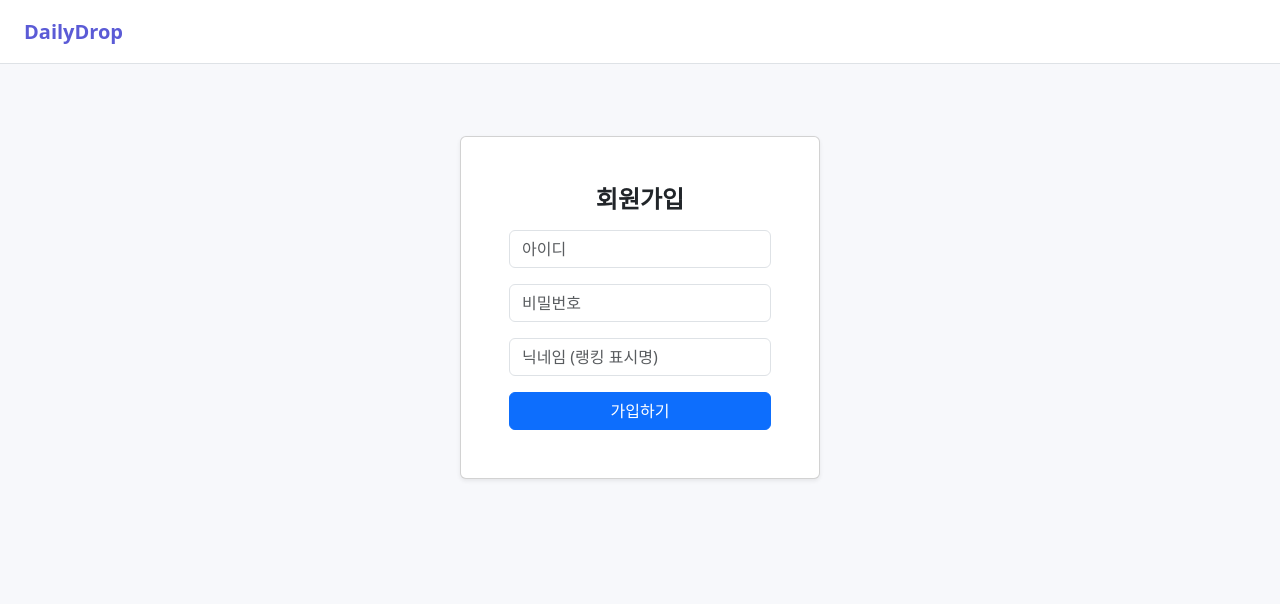
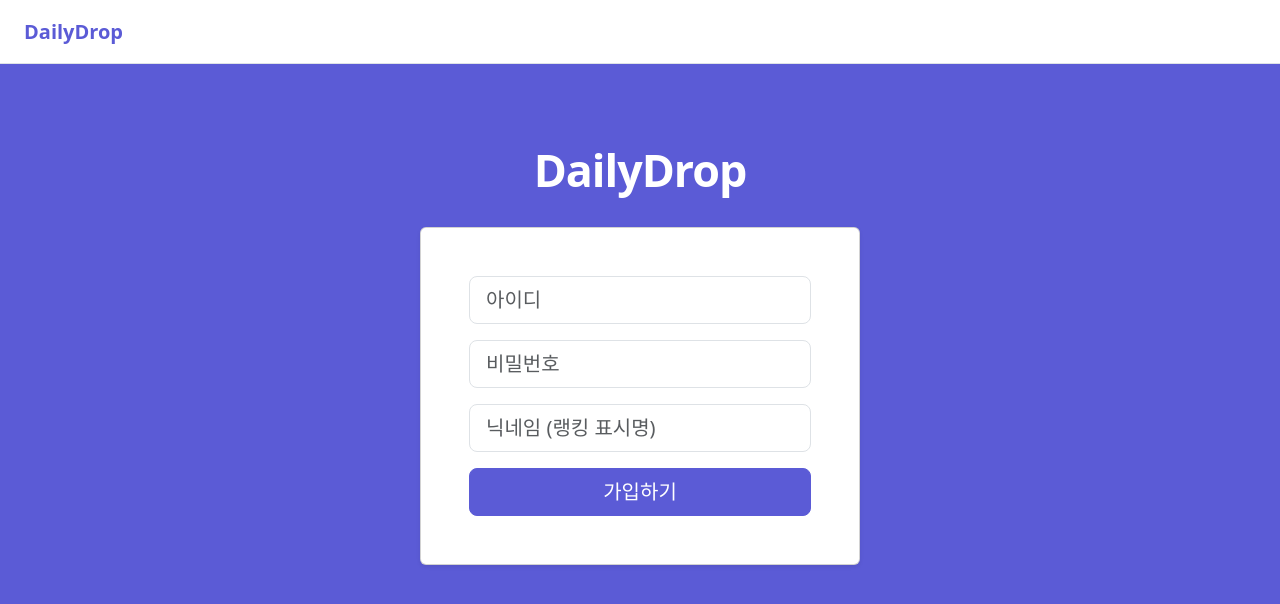
Before and after one commit to seo-dongyeon/DailyDrop, a Flask app: page /signup in a window 1280 px wide. Shown: the top 604 px of the page. Run offline with Flask 3, Linux system fonts and the light colour scheme.

Commit message:
design: 로그인,회원가입 디자인 변경

```diff
--- a/templates/auth/signup.html
+++ b/templates/auth/signup.html
@@ -1,21 +1,31 @@
 {% extends "base.html" %}
 {% block title %}회원가입 · DailyDrop{% endblock %}
 {% block content %}
-<div class="d-flex justify-content-center mt-5">
-  <div class="card shadow-sm p-5" style="width: 360px;">
-    <h4 class="text-center mb-3 fw-bold">회원가입</h4>
+<style>
+  body {
+    background: var(--brand);
+  }
+</style>
+<div class="d-flex flex-column align-items-center mt-5">
+  <a href="{{ url_for('quiz.today') }}" class="text-decoration-none mb-4">
+    <span class="fw-bold" style="font-size:2.8rem; color:#fff; letter-spacing:-1px;">DailyDrop</span>
+  </a>
+
+  <div class="card shadow-sm p-5" style="width: 440px;">
+    <!-- <h4 class="text-center mb-3 fw-bold">회원가입</h4> -->
     {% if error %}<p class="text-danger">{{ error }}</p>{% endif %}
     <form method="post" action="{{ url_for('auth.signup') }}">
       <div class="mb-3">
-        <input name="username" class="form-control" placeholder="아이디">
+        <input name="username" class="form-control form-control-lg" placeholder="아이디">
       </div>
       <div class="mb-3">
-        <input name="password" class="form-control" type="password" placeholder="비밀번호">
+        <input name="password" class="form-control form-control-lg" type="password" placeholder="비밀번호">
       </div>
       <div class="mb-3">
-        <input name="nickname" class="form-control" placeholder="닉네임 (랭킹 표시명)">
+        <input name="nickname" class="form-control form-control-lg" placeholder="닉네임 (랭킹 표시명)">
       </div>
-      <button type="submit" class="btn btn-primary w-100">가입하기</button>
+      <button type="submit" class="btn btn-lg w-100"
+        style="background-color:var(--brand); border-color:var(--brand); color:#fff;">가입하기</button>
     </form>
   </div>
 </div>
```
Also changed, not shown: templates/auth/login.html (+17 -7 lines).
